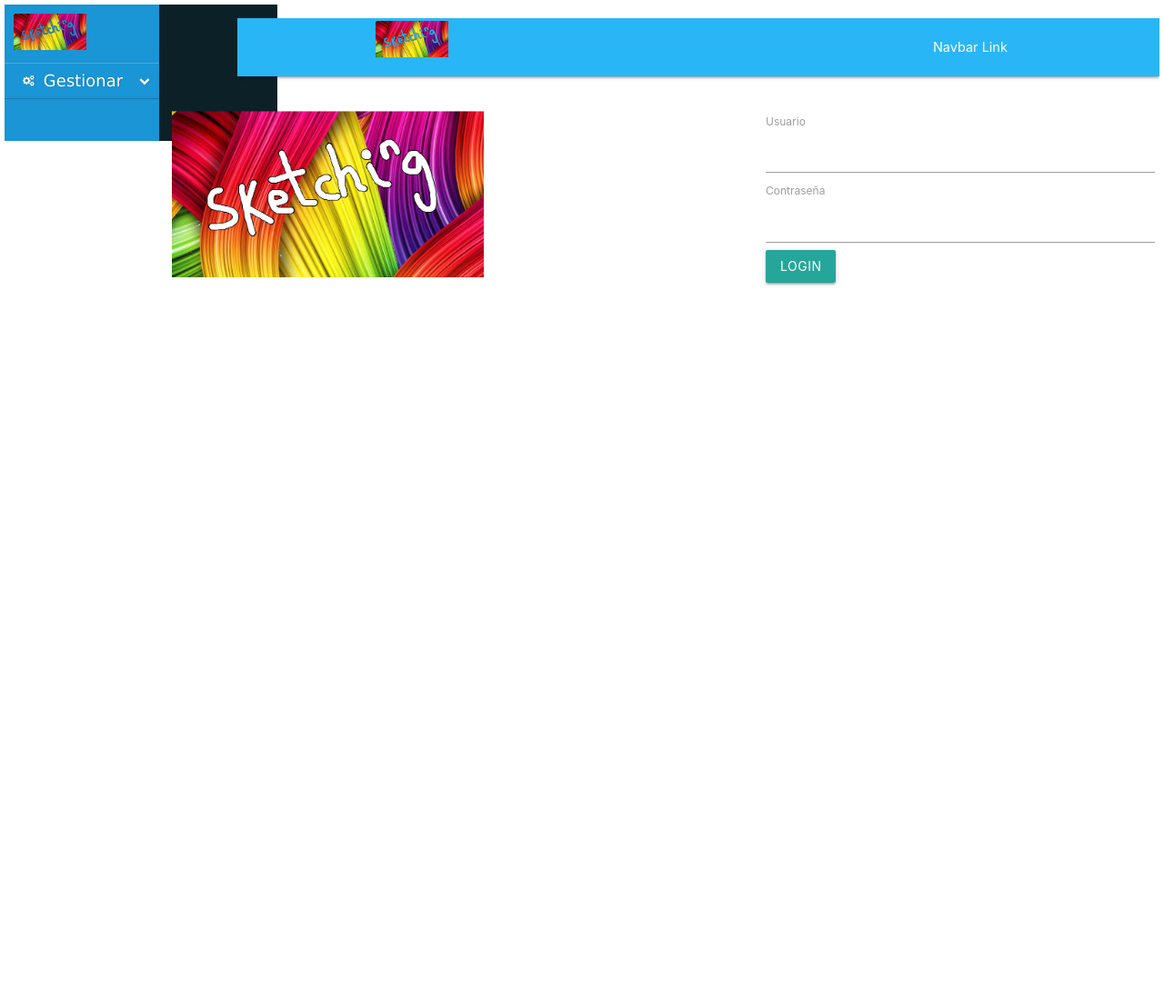
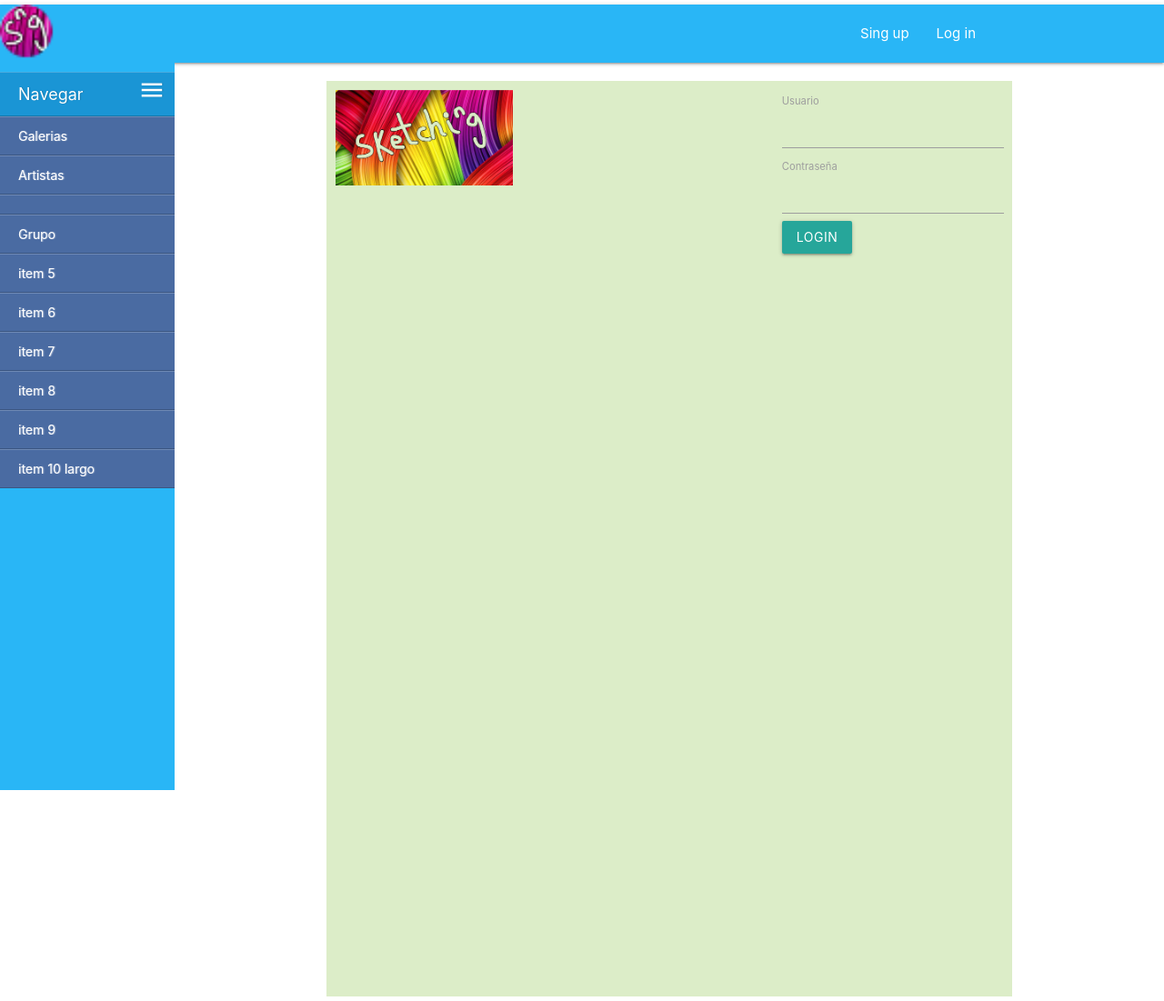
Before and after one commit to Kurokawa10/sketching, a PHP site: page / in a window 1280 px wide. Shown: the whole page at 91% size. Before the commit the page ends 314 px from the top, so only its background shows below. Run offline with PHP 8.4, Linux system fonts and the light colour scheme; some libraries are stand-ins or nearby versions.

Commit message:
Menu ocultable

```diff
--- a/css/estilo_menu.css
+++ b/css/estilo_menu.css
@@ -6,11 +6,11 @@
     box-sizing:border-box;
 }
 
-body{
+/*body{
     background:#0b2027;
     font-family: verdana;
     line-height: 18px;
-}
+}*/
 
 a{
     text-decoration: none;
@@ -19,9 +19,8 @@ a{
 
 header#menu{
     position: absolute;
-    width: 170px;
+    width: 15%;
     height: 100%;
-    background-color: #1a95d5;
 }
 
 header#logo{
@@ -33,7 +32,7 @@ header#menu .menu{
 }
 
 header#menu .menu .icono{
-    font-size: 12px;
+    /*font-size: 12px;*/
     line-height: 18px;
 }
 
@@ -85,7 +84,7 @@ ul.menu ul, ul.submenu ul{
     padding:0;
     list-style:none;
     height:0;
-    overflow: hidden;
+    /*overflow: hidden;*/
     transition:0.3s;
     -moz-transition:0.3s;
     -webkit-transition:0.3s;
--- a/css/main.css
+++ b/css/main.css
@@ -1,7 +1,8 @@
 
 
 .columnaMenu{
-    padding: 5px;
+    padding-right: 5px;
+    padding-bottom: 5px;
     float: left;
     width: 14%;
     height: 100%;
@@ -11,7 +12,7 @@
 .columnaMain{
     padding: 5px;
     float: right;
-    width: 80%;
+    width: 85%;
     text-align: justify;
 }
 
--- a/index.php
+++ b/index.php
@@ -1,3 +1,4 @@
+
 <!DOCTYPE html>
 <!--
 To change this license header, choose License Headers in Project Properties.
@@ -14,41 +15,82 @@ and open the template in the editor.
 
 
     <link href="css/main.css" type="text/css" rel="stylesheet" media="screen,projection"/>
+    <link href="css/estilo_menu.css" type="text/css" rel="stylesheet" media="screen,projection"/>
     <link href="https://fonts.googleapis.com/icon?family=Material+Icons" rel="stylesheet"/>
     <link type="text/css" rel="stylesheet" href="css/materialize.min.css"  media="screen,projection"/>
+
+    <script src="https://code.jquery.com/jquery-1.10.2.js"></script>
+
 
     <meta name="viewport" content="width=device-width, initial-scale=1.0"/>
 </head>
 
 <body>
-        <div>
+<div style="padding-top: 5px">
+    <nav class="light-blue lighten-1" role="navigation">
+        <a id="logo-container" href="index.php" class="brand-logo"><img src="interfaz/app_images/icono.png" height="60" width="60"></a>
+        <div class="nav-wrapper container">
+            <ul class="right hide-on-med-and-down">
+                <li><a href="#">Sing up</a></li>
+                <li><a href="#">Log in</a></li>
+            </ul>
+
+            <ul id="nav-mobile" class="sidenav">
+                <li><a href="#">Sing up</a></li>
+                <li><a href="#">Log in</a></li>
+            </ul>
+            <a href="#" data-target="nav-mobile" class="sidenav-trigger"><i class="material-icons">menu</i></a>
+        </div>
+    </nav>
+    <div id="menu-oculto" style="display: none"><a><i class="small material-icons">menu</i></a></div>
     <div class="columnaMenu" id="index-menu">
-                <object  name="menu_lateral" data="interfaz/templates/MenuLateral.php">
+        <header id="menu" class="light-blue lighten-1">
+            <header id="logo">
+            </header>
+            <ul class="menu">
+                <li><a href="#"><i class="icono izquierda fa fa-cogs" aria-hidden="false"></i>Navegar<i id="boton-menu" class="small material-icons icono derecha fa fa-chevron-down" aria-hidden="true">menu</i></a>
+                    <ul class="submenu">
+                        <li><a href="#">Galerias<i class="icono derecha fa fa-chevron-down" aria-hidden="true"></i></a></li>
+                        <li><a href="#">Artistas</a></li>
+                        <li><a href="#"></a></li>
+                        <li><a href="#">Grupo<i class="icono derecha fa fa-chevron-down" aria-hidden="true"></i></a></li>
+                        <li><a href="#">item 5</a></li>
+                        <li><a href="#">item 6</a></li>
+                        <li><a href="#">item 7</a></li>
+                        <li><a href="#">item 8</a></li>
+                        <li><a href="#">item 9</a></li>
+                        <li><a href="#">item 10 largo </a></li>
+                    </ul>
+                </li>
+            </ul>
+        </header>
+    </div>
+    <div class="grey">
+        <div class="columnaMain">
+            <div class="section no-pad-bot" id="index-banner">
+
+                <div class="container light-green lighten-4">
+
+                    <object name="principal" data="interfaz/templates/mainBody.php" width="100%" height="1000">
+                        <!--Contenedor de información variada-->
                     </object>
                 </div>
-            <div class="grey">
-                <div class=" columnaMain">
-                    <div class="section no-pad-bot" id="index-banner">
-                        <object  name="cabecera" data="interfaz/templates/HeaderNoLogged.php" width="100%" height="80">
-                        </object>
-                    </div>
-                </div>
-                <div>
-                    <div class="columnaMainLeft" style="margin: auto">
-                        <img src="interfaz/app_images/logo.png" width="80%" height="80%">
-                    </div>
-                    <div class="columnaMainRight">
-                        <form>
-                            <label for="user">Usuario</label>
-                            <input id="user" type="text" name="username"/><br/>
-                            <label for="pass">Contraseña</label>
-                            <input id="pass" type="password" name="password"/><br/>
-                            <button class="btn waves-effect waves-light" type="submit" name="action">Login</button>
-                        </form>
             </div>
         </div>
     </div>
 </div>
 <script type="text/javascript" src="js/materialize.min.js"></script>
+
+<script>
+    $("#menu-oculto").click(function() {
+        $(this).hide();
+        $("#index-menu").show();
+    });
+
+    $("#boton-menu").click(function() {
+        $("#index-menu").hide();
+        $("#menu-oculto").show();
+    });
+</script>
 </body>
 </html>
--- a/interfaz/templates/HeaderNoLogged.php
+++ /dev/null
@@ -1,42 +0,0 @@
-<?php
-/**
- * Created by PhpStorm.
- * User: Kuro
- * Date: 09/05/2018
- * Time: 20:22
- */
-?>
-<!DOCTYPE html>
-<html lang="en">
-<head>
-  <meta http-equiv="Content-Type" content="text/html; charset=UTF-8"/>
-  <meta name="viewport" content="width=device-width, initial-scale=1, maximum-scale=1.0"/>
-  <title>Starter Template - Materialize</title>
-
-  <!-- CSS  -->
-  <link href="https://fonts.googleapis.com/icon?family=Material+Icons" rel="stylesheet">
-  <link href="../../css/materialize.css" type="text/css" rel="stylesheet" media="screen,projection"/>
-  <link href="../../css/style.css" type="text/css" rel="stylesheet" media="screen,projection"/>
-</head>
-<body>
-  <nav class="light-blue lighten-1" role="navigation">
-    <div class="nav-wrapper container">
-        <a id="logo-container" href="../../index.php" class="brand-logo"><img src="../../interfaz/app_images/logo.png" height="40" width="80"></a>
-      <ul class="right hide-on-med-and-down">
-        <li><a href="#">Navbar Link</a></li>
-      </ul>
-
-      <ul id="nav-mobile" class="sidenav">
-        <li><a href="#">Navbar Link</a></li>
-      </ul>
-      <a href="#" data-target="nav-mobile" class="sidenav-trigger"><i class="material-icons">menu</i></a>
-    </div>
-  </nav>
-
-  <!--  Scripts-->
-  <script src="https://code.jquery.com/jquery-2.1.1.min.js"></script>
-  <script src="../../js/materialize.js"></script>
-  <script src="../../js/init.js"></script>
-
-  </body>
-</html>
--- a/interfaz/templates/MenuLateral.php
+++ /dev/null
@@ -1,63 +0,0 @@
-<?php
-/**
- * Created by PhpStorm.
- * User: Kuro
- * Date: 09/05/2018
- * Time: 22:13
- */
-?>
-<!DOCTYPE html>
-<html lang="es">
-<head>
-    <meta charset="utf-8"/>
-    <title>SICA</title>
-    <meta name="viewport" content="width=device-width, initial-scale=1"/>
-    <link rel="shortcut icon" type="image/x-icon" href="../app_images/logo.png"/>
-
-    <link rel="stylesheet" href="../../css/estilo_menu.css"/>
-    <link rel="stylesheet" href="https://maxcdn.bootstrapcdn.com/font-awesome/4.5.0/css/font-awesome.min.css"/>
-
-
-</head>
-<body>
-<header id="menu">
-    <header id="logo">
-        <a href="../../index.php">
-            <img src="../../interfaz/app_images/logo.png" height="40" width="80">
-        </a>
-    </header>
-    <ul class="menu">
-        <li><a href="#"><i class="icono izquierda fa fa-cogs" aria-hidden="true"></i>Gestionar<i class="icono derecha fa fa-chevron-down" aria-hidden="true"></i></a>
-            <ul class="submenu">
-                <li><a href="#">Salon<i class="icono derecha fa fa-chevron-down" aria-hidden="true"></i></a>
-                    <ul>
-                        <li><a href="#">Nuevo</a></li>
-                        <li><a href="#">Editar</a></li>
-                        <li><a href="#">Eliminar</a></li>
-                        <li><a href="#">Consultar</a></li>
-                    </ul>
-                </li>
-                <li><a href="#">item 3</a></li>
-                <li><a href="#">item 4</a></li>
-                <li><a href="#">Grupo<i class="icono derecha fa fa-chevron-down" aria-hidden="true"></i></a>
-                    <ul>
-                        <li><a href="#">Nuevo</a></li>
-                        <li><a href="#">Editar</a></li>
-                        <li><a href="#">Eliminar</a></li>
-                        <li><a href="#">Consultar</a></li>
-                    </ul>
-                </li>
-                <li><a href="#">item 5</a></li>
-                <li><a href="#">item 6</a></li>
-                <li><a href="#">item 7</a></li>
-                <li><a href="#">item 8</a></li>
-                <li><a href="#">item 9</a></li>
-                <li><a href="#">item 10 largo </a></li>
-            </ul>
-        </li>
-    </ul>
-</header>
-
-
-</body>
-</html>
--- /dev/null
+++ b/interfaz/templates/mainBody.php
@@ -0,0 +1,36 @@
+<?php
+/**
+ * Created by PhpStorm.
+ * User: Kuro
+ * Date: 10/05/2018
+ * Time: 19:02
+ */
+?>
+<!DOCTYPE html>
+<html>
+<head>
+    <meta charset="UTF-8">
+    <title>Sketching</title>
+    <link href="../../css/main.css" type="text/css" rel="stylesheet" media="screen,projection"/>
+    <link href="../../css/estilo_menu.css" type="text/css" rel="stylesheet" media="screen,projection"/>
+    <link href="https://fonts.googleapis.com/icon?family=Material+Icons" rel="stylesheet"/>
+    <link type="text/css" rel="stylesheet" href="../../css/materialize.min.css"  media="screen,projection"/>
+
+    <meta name="viewport" content="width=device-width, initial-scale=1.0"/>
+</head>
+<body>
+    <div>
+        <div class="columnaMainLeft" style="margin: auto">
+            <img src="../../interfaz/app_images/logo.png" width="80%" height="80%">
+        </div>
+        <div class="columnaMainRight">
+            <form method="post" name="login">
+                <label for="user">Usuario</label>
+                <input id="user" type="text" name="username"/><br/>
+                <label for="pass">Contraseña</label>
+                <input id="pass" type="password" name="password"/><br/>
+                <button class="btn waves-effect waves-light" type="submit" name="action">Login</button>
+            </form>
+        </div>
+    </div>
+</body>
```
Also changed, not shown: .htaccess (added). Lines whose indentation alone changed are shown as unchanged.
